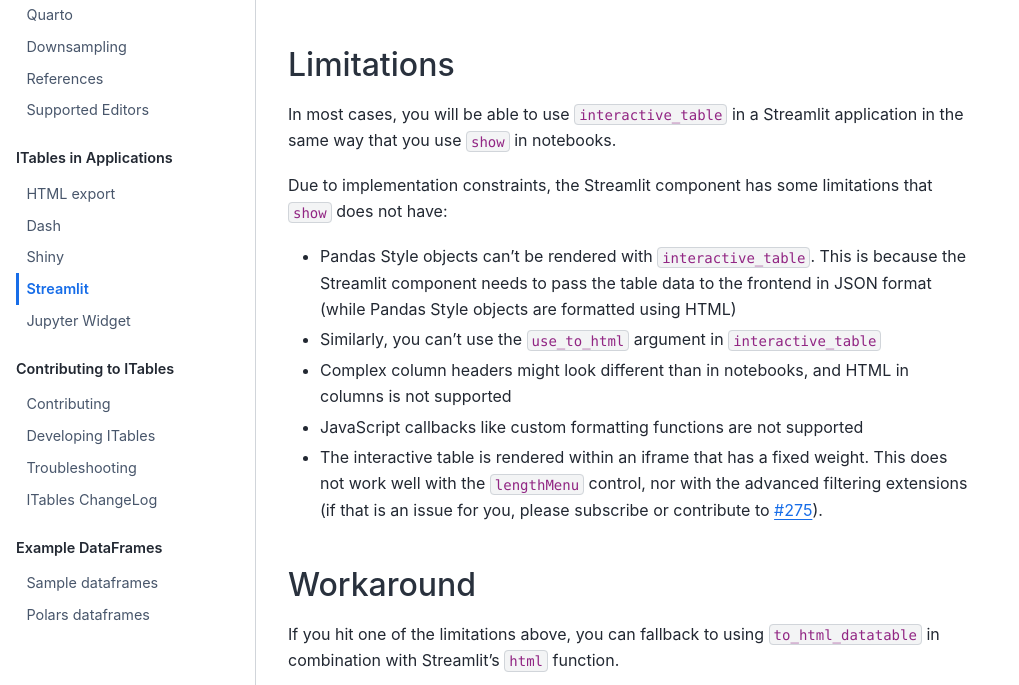
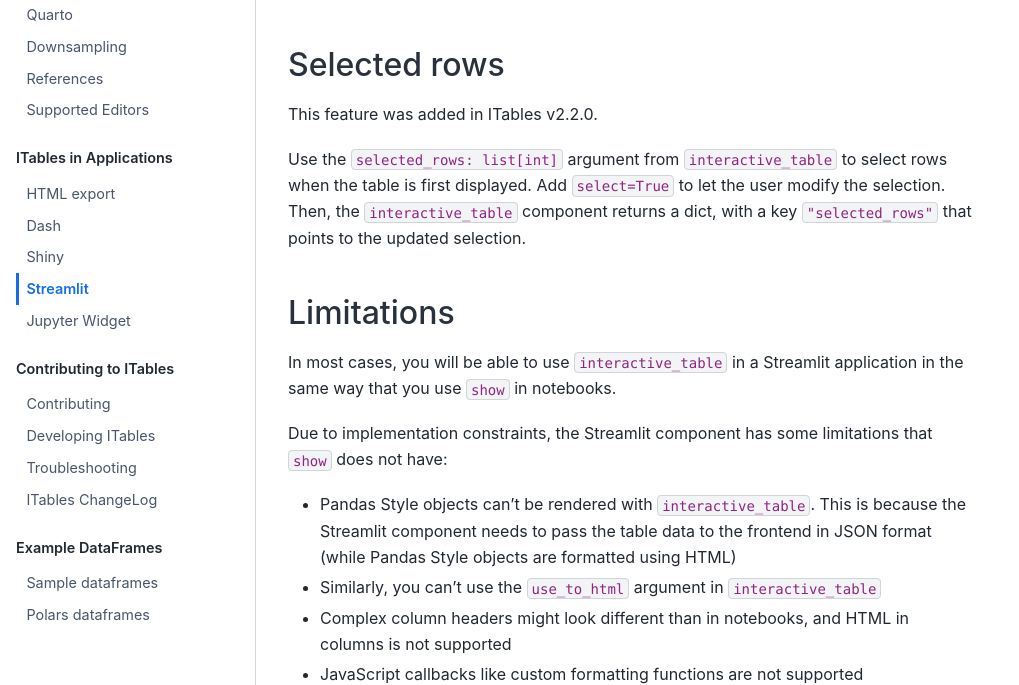
Before and after one commit to mwouts/itables, a Jupyter Book: the page built from docs/streamlit.md, in a window 1280 px wide and 900 px high, scrolled down 681 px, cut to the strip 215-900 px from the top of the window. Shown: the whole strip, without its empty margins (0-1019 px from the left). Built offline with Jupyter Book 1.0.4 settings and Sphinx 7.4.7 and the Sphinx Book theme 1.1.4, drawn with Linux system fonts in a browser that asks for light colours.

Commit message:
Selected rows in Streamlit

````diff
--- a/docs/streamlit.md
+++ b/docs/streamlit.md
@@ -12,6 +12,13 @@ We have a sample application available at https://itables.streamlit.app (source
 <iframe src="https://itables.streamlit.app?embed=true"
 style="height: 600px; width: 100%;"></iframe>
 ```
+
+## Selected rows
+
+This feature was added in ITables v2.2.0.
+
+Use the `selected_rows: list[int]` argument from `interactive_table` to
+select rows when the table is first displayed. Add `select=True` to let the user modify the selection. Then, the `interactive_table` component returns a dict, with a key `"selected_rows"` that points to the updated selection.
 
 ## Limitations
 
````
